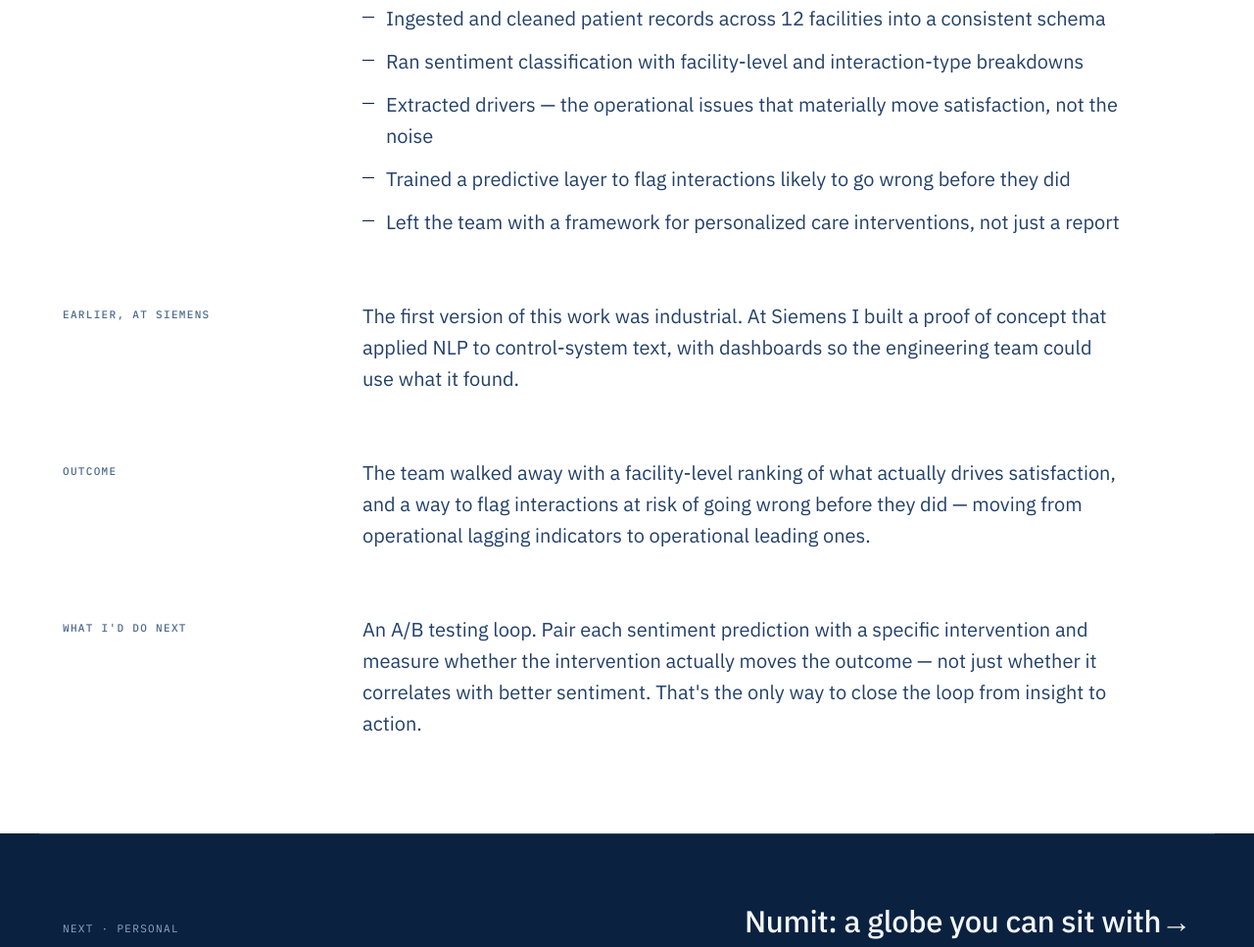
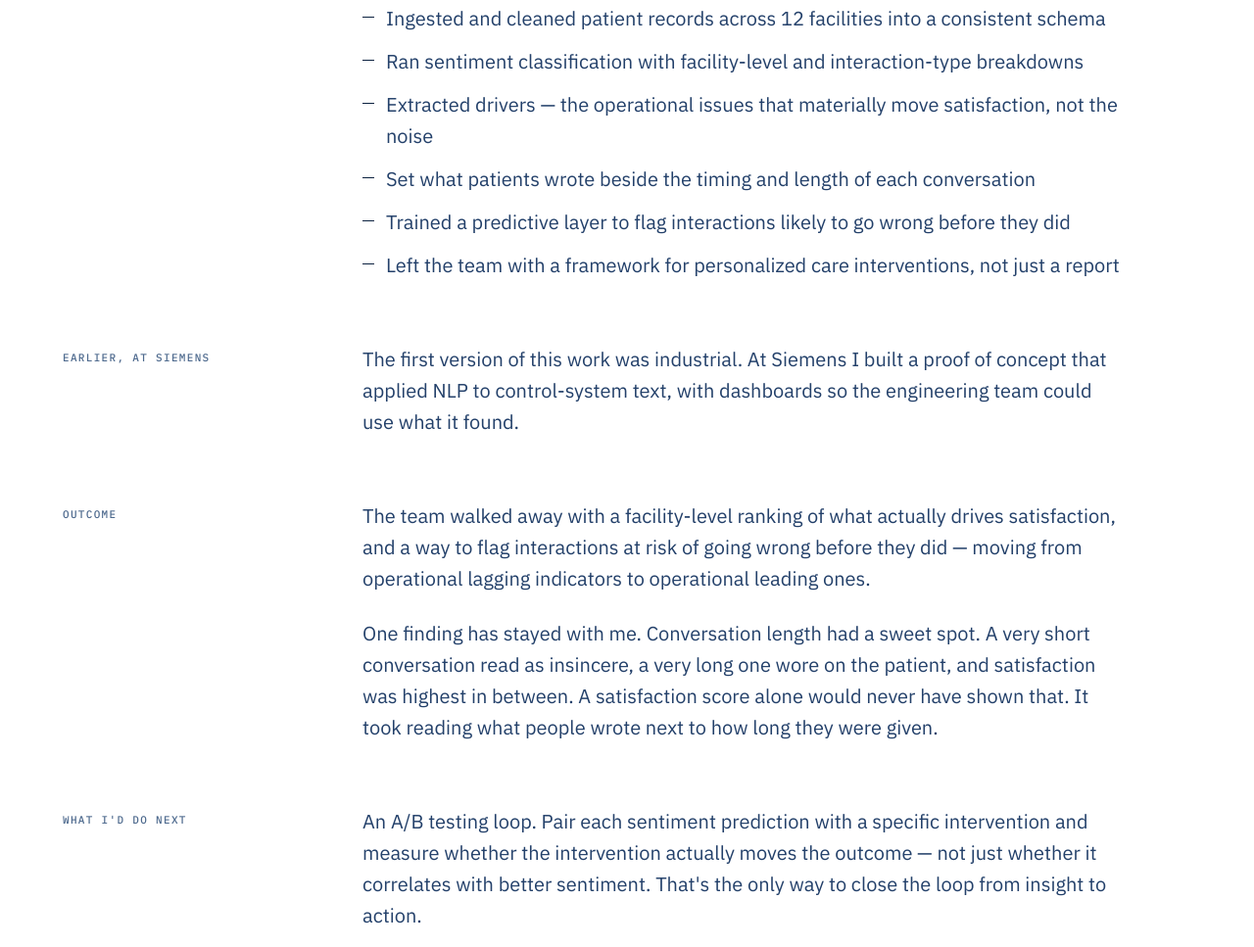
Before and after one commit to Sarvesh-Vishnu/Sarvesh-Vishnu.github.io, a plain HTML site: page work/nlp.html in a window 1280 px wide. Shown: the part 2170-3137 px from the top of the page at 98% size. Drawn offline with Linux system fonts and the light colour scheme.

Commit message:
NLP case study: the conversation-length finding

```diff
--- a/work/nlp.html
+++ b/work/nlp.html
@@ -98,6 +98,7 @@
           <li>Ingested and cleaned patient records across 12 facilities into a consistent schema</li>
           <li>Ran sentiment classification with facility-level and interaction-type breakdowns</li>
           <li>Extracted drivers — the operational issues that materially move satisfaction, not the noise</li>
+          <li>Set what patients wrote beside the timing and length of each conversation</li>
           <li>Trained a predictive layer to flag interactions likely to go wrong before they did</li>
           <li>Left the team with a framework for personalized care interventions, not just a report</li>
         </ul>
@@ -109,6 +110,8 @@
       <section class="project-body-prose">
         <h2>Outcome</h2>
         <p>The team walked away with a facility-level ranking of what actually drives satisfaction, and a way to flag interactions at risk of going wrong before they did — moving from operational lagging indicators to operational leading ones.</p>
+
+        <p>One finding has stayed with me. Conversation length had a sweet spot. A very short conversation read as insincere, a very long one wore on the patient, and satisfaction was highest in between. A satisfaction score alone would never have shown that. It took reading what people wrote next to how long they were given.</p>
 
         <h2>What I'd do next</h2>
         <p>An A/B testing loop. Pair each sentiment prediction with a specific intervention and measure whether the intervention actually moves the outcome — not just whether it correlates with better sentiment. That's the only way to close the loop from insight to action.</p>
```
